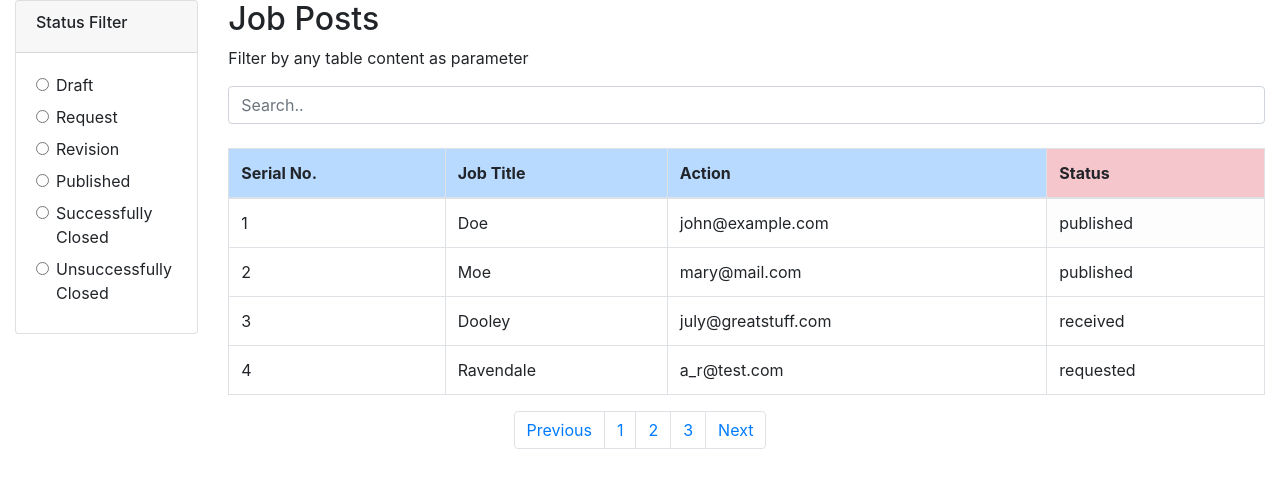
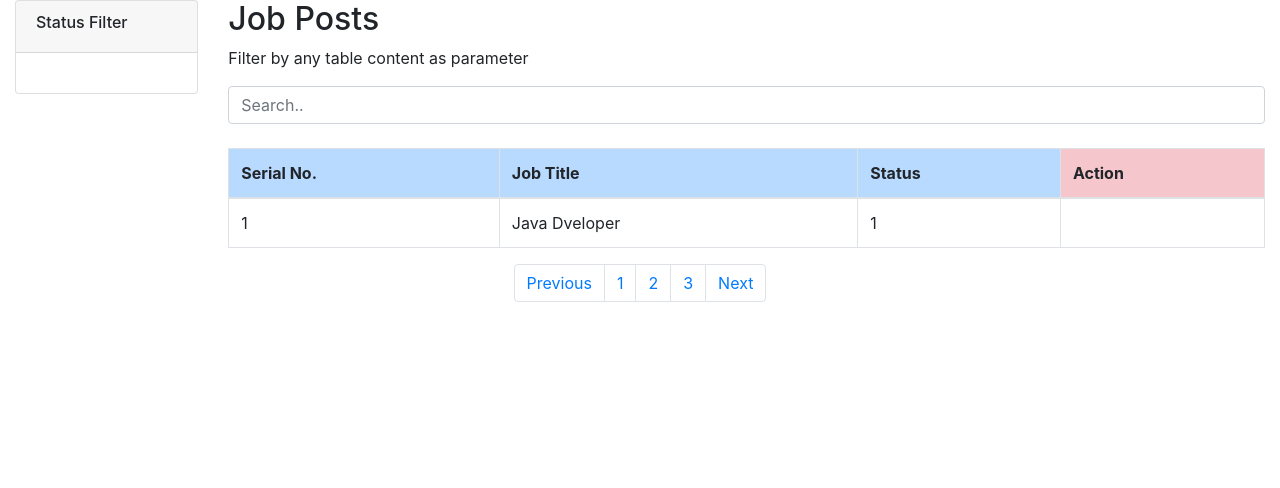
Before and after one commit to devanshbhatia26/CVPrioritize, a Django app: page /portal/job_post_details/1/ in a window 1280 px wide. Shown: the top 488 px of the page. Run offline with Django 3.2, Linux system fonts and the light colour scheme; data comes from the database, SQL or seed files in the repository; both versions use the stored data as it was after the commit; parts of the project's set-up code (start-up, migrations or seed data) failed here and were passed over; some libraries are stand-ins or nearby versions.

Commit message:
updated filter page

```diff
--- a/Recruiter_HM/templates/job_post_list.html
+++ b/Recruiter_HM/templates/job_post_list.html
@@ -10,6 +10,16 @@
   <script src="https://maxcdn.bootstrapcdn.com/bootstrap/4.1.0/js/bootstrap.min.js"></script>
     <link rel="stylesheet" href="https://stackpath.bootstrapcdn.com/bootstrap/4.1.3/css/bootstrap.min.css" integrity="sha384-MCw98/SFnGE8fJT3GXwEOngsV7Zt27NXFoaoApmYm81iuXoPkFOJwJ8ERdknLPMO" crossorigin="anonymous">
 
+    <script src="https://ajax.googleapis.com/ajax/libs/jquery/1.12.2/jquery.min.js"></script>
+    <script type="text/javascript">
+        function UpdatePKFunction(pk) {
+          $.ajax({
+            url: "{% url 'job_post_details' pk}",
+            method:POST
+
+          });
+        };
+      </script>
 </head>
 
 
@@ -31,45 +41,89 @@
 		            </header>
 		            <div class="filter-content">
 			            <div class="card-body">
+                        {% if access == 'Hiring Manager' %}
+
 			            <label class="form-check">
-			            <input class="form-check-input" type="radio" name="exampleRadio" value="">
+			            <input class="form-check-input" type="radio" name="exampleRadio"  {{k1}}>
 			                <span class="form-check-label">
 			                Draft
 			                </span>
-			            </label>
+                        </label>
 			        <label class="form-check">
-			        <input class="form-check-input" type="radio" name="exampleRadio" value="">
+			        <input class="form-check-input" type="radio" name="exampleRadio" {{k2}}>
 			        <span class="form-check-label">
-			        Request
+			        {{Requested}}
 			        </span>
 			        </label>
 			        <label class="form-check">
-			        <input class="form-check-input" type="radio" name="exampleRadio" value="">
+			        <input class="form-check-input" type="radio" name="exampleRadio" {{k3}}>
 			        <span class="form-check-label">
-			        Revision
+			        {{Received}}
 			        </span>
 			        </label>
 
                     <label class="form-check">
-			        <input class="form-check-input" type="radio" name="exampleRadio" value="">
+			        <input class="form-check-input" type="radio" name="exampleRadio" {{k4}}>
 			        <span class="form-check-label">
 			        Published
 			        </span>
 			        </label>
 
                     <label class="form-check">
-			        <input class="form-check-input" type="radio" name="exampleRadio" value="">
+			        <input class="form-check-input" type="radio" name="exampleRadio" {{k5}}>
 			        <span class="form-check-label">
                     Successfully Closed
 			        </span>
 			        </label>
 
                     <label class="form-check">
-			        <input class="form-check-input" type="radio" name="exampleRadio" value="">
+			        <input class="form-check-input" type="radio" name="exampleRadio" {{k6}}>
 			        <span class="form-check-label">
 			        Unsuccessfully Closed
 			        </span>
-			        </label>
+                    </label>
+                    {% elif access == 'Recruiter' %}
+
+                    <form action='{% url 'job_post_details' status=1 %}'>
+                        <label class="form-check">
+                     <input class="form-check-input" type="radio" name="exampleRadio"  {{k2}}></a>
+                       <span class="form-check-label">
+                        Pending
+                        </span>
+                        </label>
+                    </form>
+
+                    <form action='{% url 'job_post_details' status=2 %}'>
+                        <label class="form-check">
+                        <input class="form-check-input" type="radio" name="exampleRadio" onclick='UpdatePKFunction(2)' {{k3}}>
+                       <span class="form-check-label">
+                        Sent
+                        </span>
+                        </label>
+                        </form>
+
+                        <label class="form-check">
+                        <a href="http://localhost:8000/portal/job_post_details/3/"> <input class="form-check-input" type="radio" name="exampleRadio" {{k4}}></a>
+                        <span class="form-check-label">
+                        Published
+                        </span>
+                        </label>
+
+                        <label class="form-check">
+                                <a href="http://localhost:8000/portal/job_post_details/4/"> <input class="form-check-input" type="radio" name="exampleRadio" {{k5}}></a>
+                        <span class="form-check-label">
+                        Successfully Closed
+                        </span>
+                        </label>
+
+                        <label class="form-check">
+                        <a href="http://localhost:8000/portal/job_post_details/5/"> <input class="form-check-input" type="radio" name="exampleRadio" {{k6}}></a>
+                        <span class="form-check-label">
+                        Unsuccessfully Closed
+                        </span>
+                        </label>
+                        {% endif %}
+
                         </div> <!-- card-body.// -->
 		        </div>
 	        </article> <!-- card-group-item.// -->
@@ -86,35 +140,25 @@
             <tr>
             <th>Serial No.</th>
             <th>Job Title</th>
-            <th>Action</th>
-             <th  class="table-danger">Status</th>
+            <th>Status</th>
+             <th  class="table-danger">Action</th>
             </tr>
             </thead>
             <tbody id="myTable">
+            {% for job in jobs %}
             <tr>
-            <td>1</td>
-            <td>Doe</td>
-            <td>john@example.com</td>
-            <td class="table-light">published</td>
+            <td>{{ forloop.counter }}</td>
+            <td>{{ job.title }}</td>
+            <td>{{ job.status }}</td>
+            {% if job.status == 0 and access == "Hiring Manager" %}
+            <td class="table-light">Submit</td>
+            {% elif job.status == 2 and access == "Hiring Manager" %}
+            <td class="table-light">Correct</td>
+            {% elif job.status == 1 and access == "Recruiter" %}
+            <td class="table-light">Review</td>
+            {% endif %}
             </tr>
-            <tr>
-            <td>2</td>
-            <td>Moe</td>
-            <td>mary@mail.com</td>
-            <td>published</td>
-            </tr>
-            <tr>
-            <td>3</td>
-            <td>Dooley</td>
-            <td>july@greatstuff.com</td>
-            <td>received</td>
-                </tr>
-                <tr>
-            <td>4</td>
-            <td>Ravendale</td>
-            <td>a_r@test.com</td>
-            <td>requested</td>
-        </tr>
+            {% endfor %}
         </tbody>
         </table>
         </div>
--- a/Recruiter_HM/urls.py
+++ b/Recruiter_HM/urls.py
@@ -4,7 +4,7 @@
 urlpatterns=[
     url(r'^job_posts',views.job_post,name="job_post"),
     url(r'^dashboard',views.dashboard,name="dashboard"),
-    url(r'^job_post_details/(?P<status>\d+)/$',views.job_post_details,name="job_post_details"),
+    url(r'^job_post_details/(?P<status>(\d+))/$',views.job_post_details,name="job_post_details"),
     url(r'^submit',views.Send_jobpost,name="Send_jobpost"),
     url('',views.signin,name="signin")
     ]
--- a/Recruiter_HM/views.py
+++ b/Recruiter_HM/views.py
@@ -45,7 +45,7 @@
                     return render(request,'job_post.html',{'form':form,'messages':'You cant have same primary and secondary skills'})
              u=form.save(commit=False)
              u.created_timestamp=timezone.now()
-             u.status=1
+             u.status=0
              u.save()
              form.save_m2m()
              request.session['access']=access
@@ -57,11 +57,39 @@
 
 
 def job_post_details(request,status):
-    if(status==6):
+    k1=''
+    k2=''
+    k3=''
+    k4=''
+    k5=''
+    k6=''
+    print(status)
+    access=request.session.get('access')
+
+    if(status == '6'):
         jobs=JobPost.objects.all()
     else:
         jobs=JobPost.objects.filter(status=status)
-    return render(request,'job_post_list.html',{status:'status'})
+        if(status == '0'):
+            k1="checked"
+        elif(status == '1'):
+            k2="checked"
+        elif(status == '2'):
+            k3="checked"
+        elif(status== '3'):
+            k4="checked"
+        elif(status== '4'):
+            k5="checked"
+        elif(status=='5'):
+            k6="checked"
+        else:
+            pass
+
+    if access=="Hiring Manager":
+        data_dict={'status':status,'access':access,'jobs':jobs,'Received':'Received','Requested':'Requested','k1':k1,'k2':k2,'k3':k3,'k4':k4,'k5':k5,'k6':k6}
+    else:
+        data_dict={'status':status,'access':access,'jobs':jobs,'Received':'Sent','Requested':'Pending','k2':k2,'k3':k3,'k4':k4,'k5':k5,'k6':k6}
+    return render(request,'job_post_list.html',data_dict)
 
 
 def dashboard(request):
@@ -83,7 +111,7 @@
             except JobPost.DoesNotExist:
                 published_count=0
 
-
+            request.session['access'] = access
             data_dict = {'re_c': recieved_count,'req_c':requested_count,'pub_c':published_count,'Received':'Recieved','Requested':'Requested','Published':'Published','access':access}
 
         else:
@@ -102,7 +130,7 @@
                  published_count=JobPost.objects.filter(status=2).count()
              except JobPost.DoesNotExist:
                  published_count=0
-
+             request.session['access'] = access
              data_dict = {'re_c': recieved_count,'req_c':requested_count,'pub_c':published_count,'Received':'Sent','Requested':'Pending','Published':'Published','access':access}
         return render(request,'firstpage.html',data_dict)
 
@@ -113,6 +141,7 @@
             recieved_count=0
             requested_count=0
             published_count=0
+            request.session['access'] = access
             data_dict = {'re_c': recieved_count,'req_c':requested_count,'pub_c':published_count,'Received':'Recieved','Requested':'Requested','Published':'Published','access':access}
 
         else:
@@ -120,8 +149,12 @@
             recieved_count=0
             requested_count=0
             published_count=0
+            request.session['access'] = access
             data_dict = {'re_c': recieved_count,'req_c':requested_count,'pub_c':published_count,'Received':'Sent','Requested':'Pending','Published':'Published','access':access}
         return render(request,'firstpage.html',data_dict)
+
+
+
 
 
 
```
Also changed, not shown: Recruiter_HM/templates/firstpage.html (+4 -4 lines), db.sqlite3, 1 other file.
